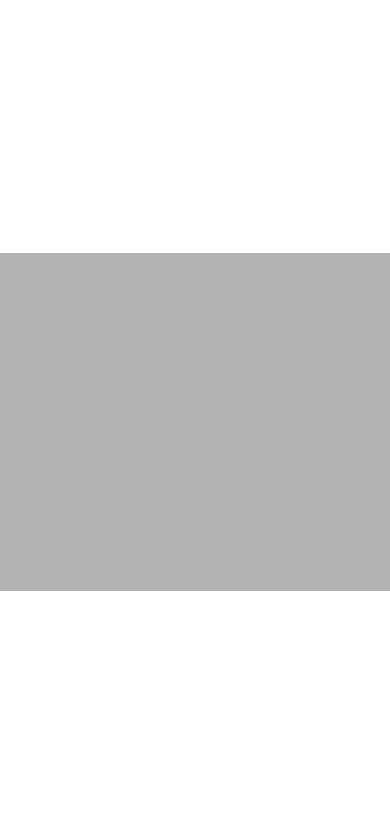
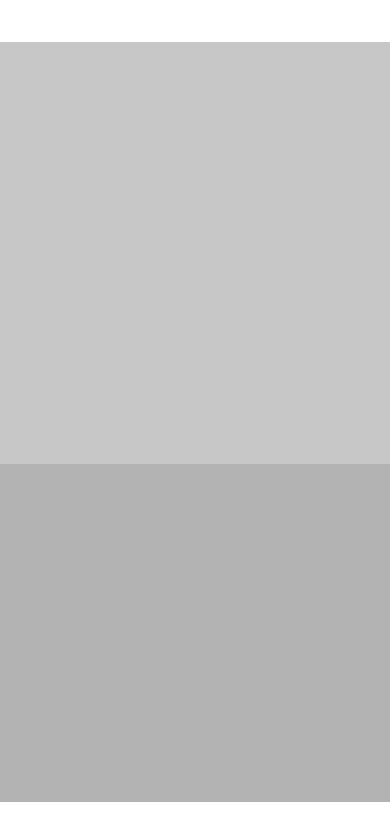
Before and after one commit to LikhinMN/Equa-AI, a React Native app in the folder equa-ai/: screen / in a window 390 px wide. Shown: the top 840 px of the page. Built offline with nearby package versions, Linux system fonts and the light colour scheme.

Commit message:
implemented result component for rendering the latex image

```diff
--- a/equa-ai/App.js
+++ b/equa-ai/App.js
@@ -1,10 +1,12 @@
 import { StyleSheet, Text, View, Dimensions } from "react-native";
 import { useState } from "react";
 import Canvas from "./components/Canvas.js";
+import Result from "./components/Result.js";
 const { height, width } = Dimensions.get("window");
 export default function App() {
   const [paths, setPaths] = useState([]);
   const [currentPath, setCurrentPath] = useState([]);
+  const [result, setResult] = useState([]);
   const onTouchEnd = () => {
     if (currentPath.length > 0) {
       setPaths([...paths, currentPath]);
@@ -23,6 +25,7 @@ export default function App() {
 
   return (
     <View style={styles.container}>
+      <Result height={height} width={width} result={result} />
       <Canvas
         paths={paths}
         currentPath={currentPath}
--- /dev/null
+++ b/equa-ai/components/Result.js
@@ -0,0 +1,19 @@
+import { View } from "react-native";
+import { MathJaxSvg } from "react-native-mathjax-html-to-svg";
+const Result = ({ result, height }) => {
+  return (
+    <View
+      style={{
+        height: height * 0.5,
+        width: "100%",
+        backgroundColor: "#c7c7c7ff",
+      }}
+    >
+      {result.map((equation) => (
+        <MathJaxSvg key={equation}>{equation}</MathJaxSvg>
+      ))}
+    </View>
+  );
+};
+
+export default Result;
```
